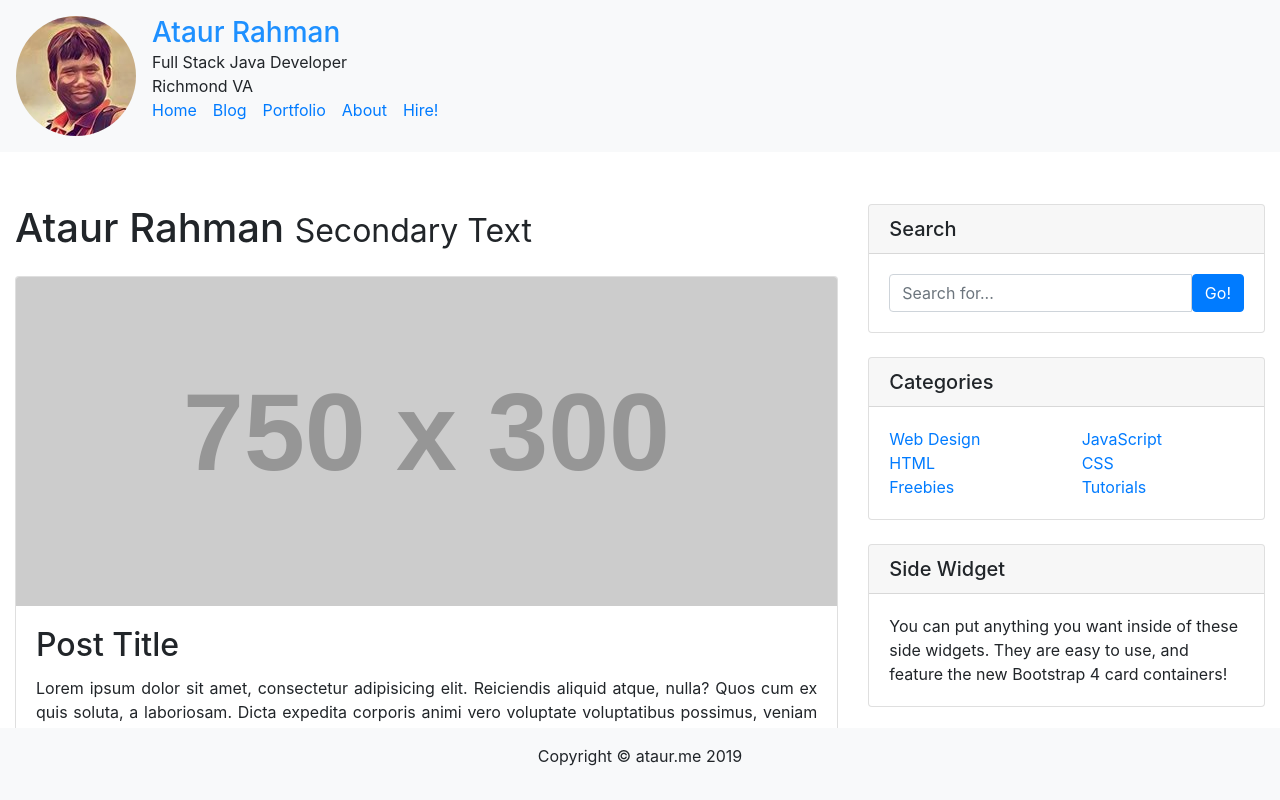
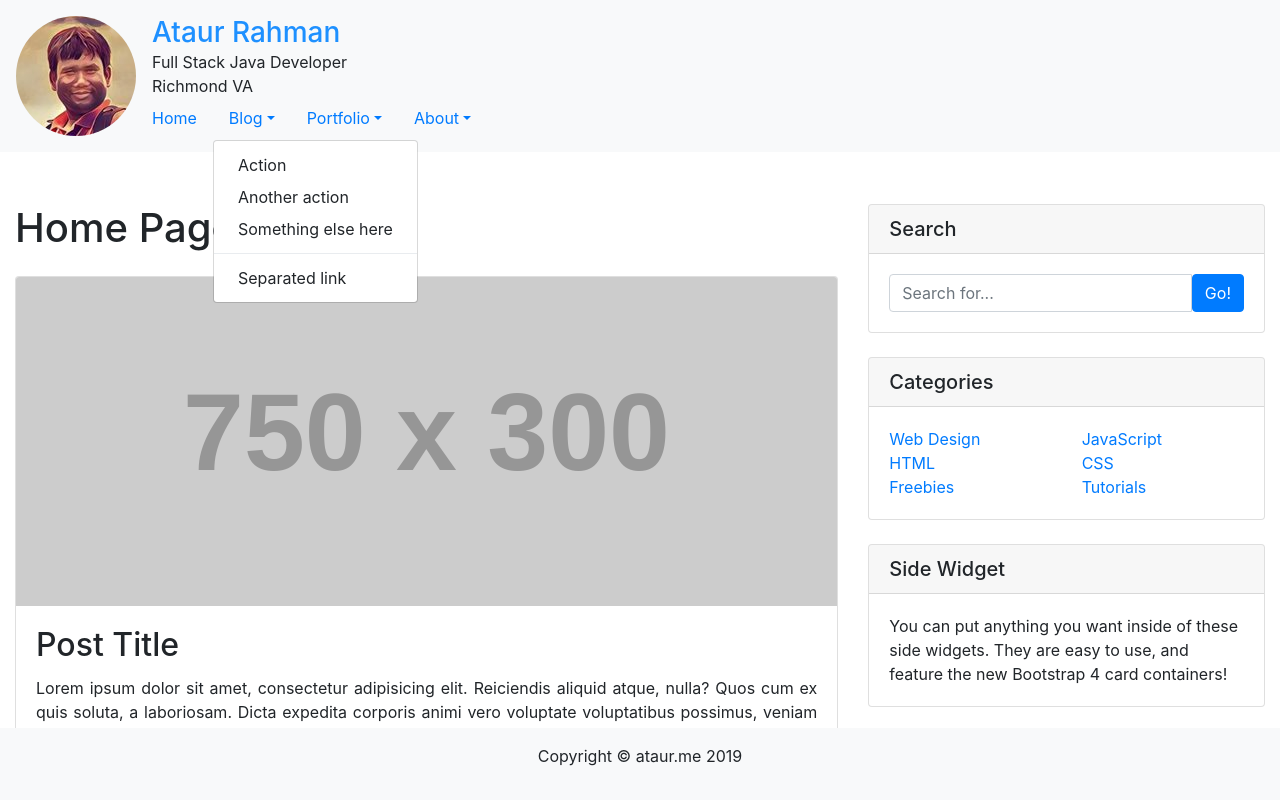
Before and after one commit to meataur/ataur.me, an Angular app: page / in a window 1280 px wide. Both pictures are taken after a click on the button "Blog". Shown: the top 800 px of the page. Built offline with nearby package versions, Linux system fonts and the light colour scheme.

Commit message:
Added nav item

```diff
--- a/src/app/app.component.html
+++ b/src/app/app.component.html
@@ -10,23 +10,79 @@
         <h3 class="ml-3 my-0" style="color: dodgerblue;">Ataur Rahman</h3>
         <p class="ml-3 my-0">Full Stack Java Developer</p>
         <p class="ml-3 my-0">Richmond VA</p>
-        <p class="ml-3 d-none d-sm-block">
-          <a class="pr-3" href="#">Home</a>
-          <a class="pr-3" href="#">Blog</a>
-          <a class="pr-3" href="#">Portfolio</a>
-          <a class="pr-3" href="#">About</a>
-          <a class="pr-3" href="#">Hire!</a>
-        </p>
+        <ul class="nav d-none d-sm-inline-flex">
+          <li class="nav-item">
+            <a class="nav-link active" href="#">Home</a>
+          </li>
+          <li class="nav-item dropdown">
+            <a class="nav-link dropdown-toggle" data-toggle="dropdown" href="#" role="button" aria-haspopup="true" aria-expanded="false">Blog</a>
+            <div class="dropdown-menu">
+              <a class="dropdown-item" href="#">Action</a>
+              <a class="dropdown-item" href="#">Another action</a>
+              <a class="dropdown-item" href="#">Something else here</a>
+              <div class="dropdown-divider"></div>
+              <a class="dropdown-item" href="#">Separated link</a>
+            </div>
+          </li>
+          <li class="nav-item dropdown">
+            <a class="nav-link dropdown-toggle" data-toggle="dropdown" href="#" role="button" aria-haspopup="true" aria-expanded="false">Portfolio</a>
+            <div class="dropdown-menu">
+              <a class="dropdown-item" href="#">Skills</a>
+              <a class="dropdown-item" href="#">Work History</a>
+              <a class="dropdown-item" href="#">Education</a>
+              <div class="dropdown-divider"></div>
+              <a class="dropdown-item" href="#">Separated link</a>
+            </div>
+          </li>
+          <li class="nav-item dropdown">
+            <a class="nav-link dropdown-toggle" data-toggle="dropdown" href="#" role="button" aria-haspopup="true" aria-expanded="false">About</a>
+            <div class="dropdown-menu">
+              <a class="dropdown-item" href="#">Skills</a>
+              <a class="dropdown-item" href="#">Work History</a>
+              <a class="dropdown-item" href="#">Education</a>
+              <div class="dropdown-divider"></div>
+              <a class="dropdown-item" href="#">Separated link</a>
+            </div>
+          </li>
+        </ul>
       </div>
     </div>
     <div class="row">
-      <p class="ml-3 d-block d-sm-none">
-        <a class="pr-3" href="#">Home</a>
-        <a class="pr-3" href="#">Blog</a>
-        <a class="pr-3" href="#">Portfolio</a>
-        <a class="pr-3" href="#">About</a>
-        <a class="pr-3" href="#">Hire!</a>
-      </p>
+      <ul class="ml-3 nav nav-justified nav-fill d-inline-flex d-sm-none">
+        <li class="nav-item">
+          <a class="nav-link active" href="#">Home</a>
+        </li>
+        <li class="nav-item dropdown">
+          <a class="nav-link dropdown-toggle" data-toggle="dropdown" href="#" role="button" aria-haspopup="true" aria-expanded="false">Blog</a>
+          <div class="dropdown-menu">
+            <a class="dropdown-item" href="#">Action</a>
+            <a class="dropdown-item" href="#">Another action</a>
+            <a class="dropdown-item" href="#">Something else here</a>
+            <div class="dropdown-divider"></div>
+            <a class="dropdown-item" href="#">Separated link</a>
+          </div>
+        </li>
+        <li class="nav-item dropdown">
+          <a class="nav-link dropdown-toggle" data-toggle="dropdown" href="#" role="button" aria-haspopup="true" aria-expanded="false">Portfolio</a>
+          <div class="dropdown-menu">
+            <a class="dropdown-item" href="#">Skills</a>
+            <a class="dropdown-item" href="#">Work History</a>
+            <a class="dropdown-item" href="#">Education</a>
+            <div class="dropdown-divider"></div>
+            <a class="dropdown-item" href="#">Separated link</a>
+          </div>
+        </li>
+        <li class="nav-item dropdown">
+          <a class="nav-link dropdown-toggle" data-toggle="dropdown" href="#" role="button" aria-haspopup="true" aria-expanded="false">About</a>
+          <div class="dropdown-menu">
+            <a class="dropdown-item" href="#">Skills</a>
+            <a class="dropdown-item" href="#">Work History</a>
+            <a class="dropdown-item" href="#">Education</a>
+            <div class="dropdown-divider"></div>
+            <a class="dropdown-item" href="#">Separated link</a>
+          </div>
+        </li>
+      </ul>
     </div>
   </div>
 </header>
@@ -39,8 +95,7 @@
     <!-- Blog Entries Column -->
     <div class="col-md-8">
 
-      <h1 class="my-4">Ataur Rahman
-        <small>Secondary Text</small>
+      <h1 class="my-4"> Home Page
       </h1>
 
       <!-- Blog Post -->
```
